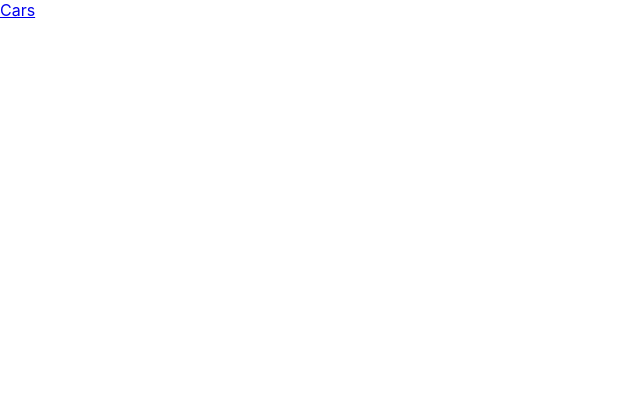
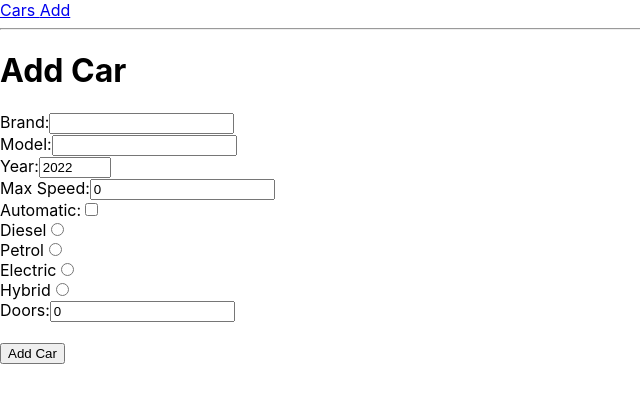
Before and after one commit to draganStojakovic/cars-app, a React (Create React App) app: page /add in a window 1280 px wide. Shown: the top 402 px of the page, without its empty margins (0-640 px from the left). Built offline with nearby package versions, Linux system fonts and the light colour scheme; no server answers.

Commit message:
Zadatak 3

```diff
--- a/src/App.js
+++ b/src/App.js
@@ -1,22 +1,47 @@
 import { BrowserRouter, Route, Switch, Link, Redirect } from "react-router-dom";
+import { useState, useEffect, createContext } from "react";
+import { carService } from "./services/CarService";
+import { AddCar } from "./components/AddCar";
 import { AppCars } from "./components/AppCars";
 
+export const CarsContext = createContext(null);
+
 function App() {
+  const [cars, setCars] = useState([]);
+
+  const handleGetCars = async () => {
+    const { data } = await carService.getAll();
+    setCars(data);
+  };
+
+  useEffect(() => {
+    handleGetCars();
+  }, [cars]);
+
   return (
     <div className="App">
       <BrowserRouter>
-        <nav>
-          <Link to="/"> Cars </Link>
-        </nav>
+        <header>
+          <nav>
+            <Link to="/cars"> Cars </Link>
+            <Link to="add"> Add </Link>
+            <hr />
+          </nav>
+        </header>
         <Switch>
           <Route
             exact
-            path="/"
+            path="/cars"
             render={() => {
-              return <Redirect to="/cars" />;
+              return <Redirect to="/" />;
             }}
           >
-            <AppCars />
+            <CarsContext.Provider value={cars}>
+              <AppCars />
+            </CarsContext.Provider>
+          </Route>
+          <Route path="/add">
+            <AddCar />
           </Route>
         </Switch>
       </BrowserRouter>
--- /dev/null
+++ b/src/components/AddCar.jsx
@@ -0,0 +1,140 @@
+import { useState } from "react";
+import { carService } from "../services/CarService";
+import { useHistory } from "react-router-dom";
+
+export const AddCar = () => {
+  const history = useHistory();
+  const [car, setCar] = useState({
+    brand: "",
+    model: "",
+    year: 2022,
+    maxSpeed: 0,
+    isAutomatic: false,
+    engine: "",
+    numberOfDoors: 0,
+  });
+
+  const handleAddCar = async (e) => {
+    e.preventDefault();
+    if (
+      !car.brand ||
+      !car.model ||
+      !car.year ||
+      !car.maxSpeed ||
+      !car.engine ||
+      !car.numberOfDoors
+    ) {
+      alert("One or more field is blank.");
+      return;
+    }
+    await carService.add({
+      brand: car.brand,
+      model: car.model,
+      year: car.year,
+      maxSpeed: car.maxSpeed,
+      isAutomatic: car.isAutomatic,
+      engine: car.engine,
+      numberOfDoors: car.numberOfDoors,
+    });
+    history.push("/cars");
+  };
+
+  return (
+    <div>
+      <h1>Add Car</h1>
+      <form onSubmit={handleAddCar}>
+        <label htmlFor="brand">Brand:</label>
+        <input
+          id="brand"
+          type="text"
+          value={car.brand}
+          onChange={(e) => setCar({ ...car, brand: e.target.value })}
+        ></input>
+        <br />
+        <label htmlFor="model">Model:</label>
+        <input
+          id="model"
+          type="text"
+          value={car.model}
+          onChange={(e) => setCar({ ...car, model: e.target.value })}
+        ></input>
+        <br />
+        <label htmlFor="year">Year:</label>
+        <input
+          id="year"
+          type="number"
+          max="2022"
+          min="1990"
+          value={car.year}
+          onChange={(e) => setCar({ ...car, year: e.target.value })}
+        ></input>
+        <br />
+        <label htmlFor="maxSpeed">Max Speed:</label>
+        <input
+          id="maxSpeed"
+          type="number"
+          value={car.maxSpeed}
+          onChange={(e) => setCar({ ...car, maxSpeed: e.target.value })}
+        ></input>
+
+        <br />
+        <label htmlFor="isAutomatic">Automatic:</label>
+        <input
+          id="isAutomatic"
+          type="checkbox"
+          value={car.isAutomatic}
+          onChange={(e) => setCar({ ...car, isAutomatic: true })}
+        ></input>
+        <br />
+
+        <label htmlFor="diesel">Diesel</label>
+        <input
+          id="diesel"
+          name="engine"
+          type="radio"
+          value="diesel"
+          onChange={(e) => setCar({ ...car, engine: "diesel" })}
+        ></input>
+        <br />
+        <label htmlFor="petrol">Petrol</label>
+        <input
+          id="petrol"
+          name="engine"
+          type="radio"
+          value="petrol"
+          onChange={(e) => setCar({ ...car, engine: "petrol" })}
+        ></input>
+        <br />
+        <label htmlFor="electric">Electric</label>
+        <input
+          id="electric"
+          name="engine"
+          type="radio"
+          value="electric"
+          onChange={(e) => setCar({ ...car, engine: "electric" })}
+        ></input>
+        <br />
+        <label htmlFor="hybrid">Hybrid</label>
+        <input
+          id="hybrid"
+          name="engine"
+          type="radio"
+          value="hybrid"
+          onChange={(e) => setCar({ ...car, engine: "hybrid" })}
+        ></input>
+        <br />
+
+        <label htmlFor="numberOfDoors">Doors:</label>
+        <input
+          id="numberOfDoors"
+          type="number"
+          value={car.numberOfDoors}
+          onChange={(e) => setCar({ ...car, numberOfDoors: e.target.value })}
+        ></input>
+        <br />
+        <br />
+        <button>Add Car</button>
+      </form>
+    </div>
+  );
+};
--- a/src/components/AppCars.jsx
+++ b/src/components/AppCars.jsx
@@ -1,21 +1,13 @@
-import { useState, useEffect } from "react";
-import { carService } from "../services/CarService";
+import { useContext } from "react";
+import { CarsContext } from "../App";
 
 export const AppCars = () => {
-  const [cars, setCars] = useState([]);
-
-  const handleGetCars = async () => {
-    const { data } = await carService.getAll();
-    setCars(data);
-  };
-
-  useEffect(() => {
-    handleGetCars();
-  }, []);
-
+  const data = useContext(CarsContext);
   return (
     <div>
-      <tabel>
+      <h1>Cars</h1>
+      {data && (
+        <table>
           <thead>
             <tr>
               <th>Brand</th>
@@ -24,23 +16,24 @@ export const AppCars = () => {
               <th>Max Speed</th>
               <th>Automatic</th>
               <th>Engine</th>
-            <th>Number of Doors</th>
+              <th>Doors</th>
             </tr>
           </thead>
           <tbody>
-          {cars.map((car) => (
-            <tr>
+            {data.map((car) => (
+              <tr key={car.id}>
                 <td>{car.brand}</td>
                 <td>{car.model}</td>
                 <td>{car.year}</td>
-              <td>{car.maxSpeed}</td>
-              <td>{car.isAutomatic}</td>
+                <td>{car.maxSpeed} Km/h</td>
+                <td>{car.isAutomatic ? "Yes" : "No"}</td>
                 <td>{car.engine}</td>
                 <td>{car.numberOfDoors}</td>
               </tr>
             ))}
           </tbody>
-      </tabel>
+        </table>
+      )}
     </div>
   );
 };
--- a/src/services/CarService.js
+++ b/src/services/CarService.js
@@ -4,6 +4,9 @@ class CarService extends ApiService {
   async getAll() {
     return await this.client.get("/cars");
   }
+  async add(car) {
+    await this.client.post("/cars", car);
+  }
 }
 
 export const carService = new CarService();
```
Lines whose indentation alone changed are shown as unchanged.
